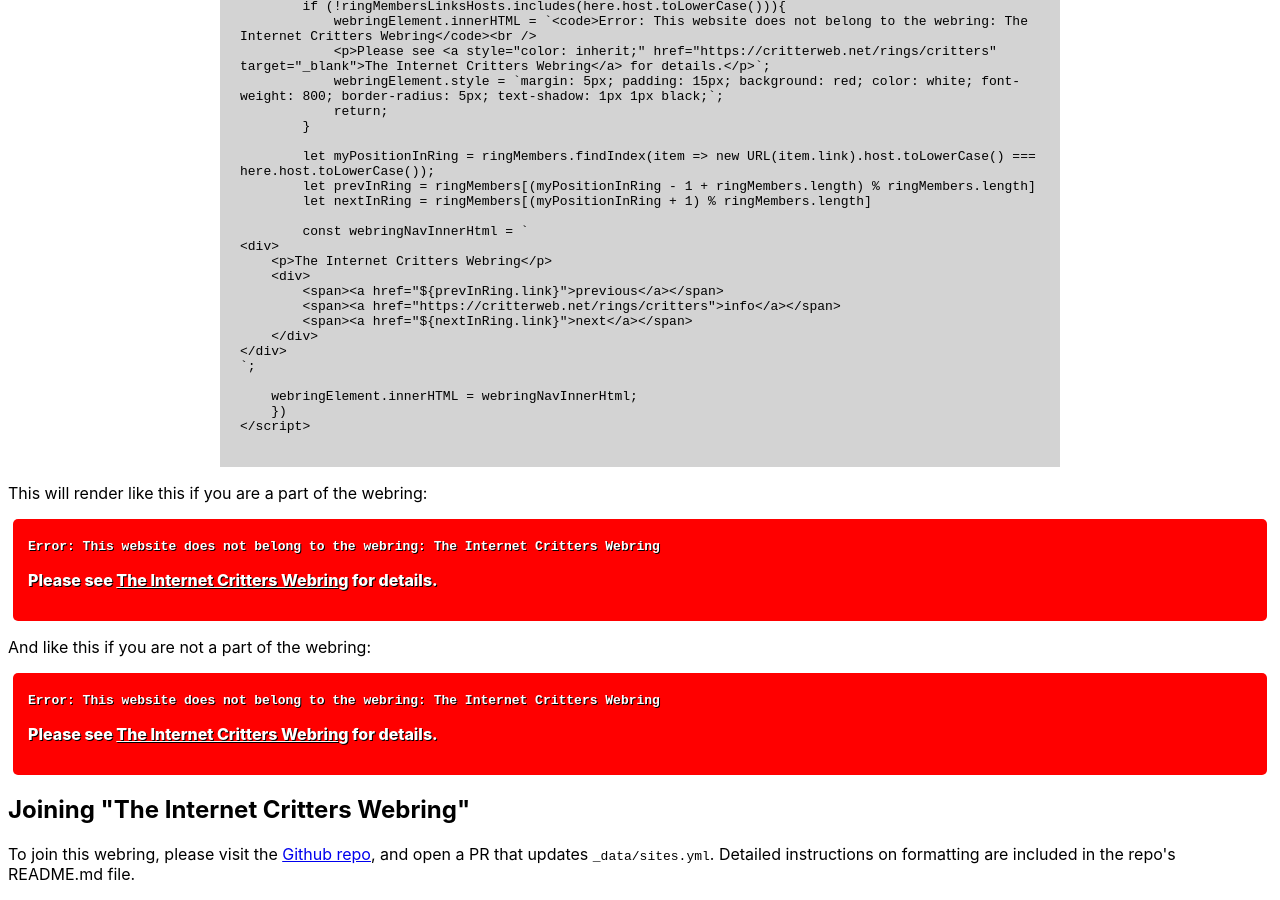
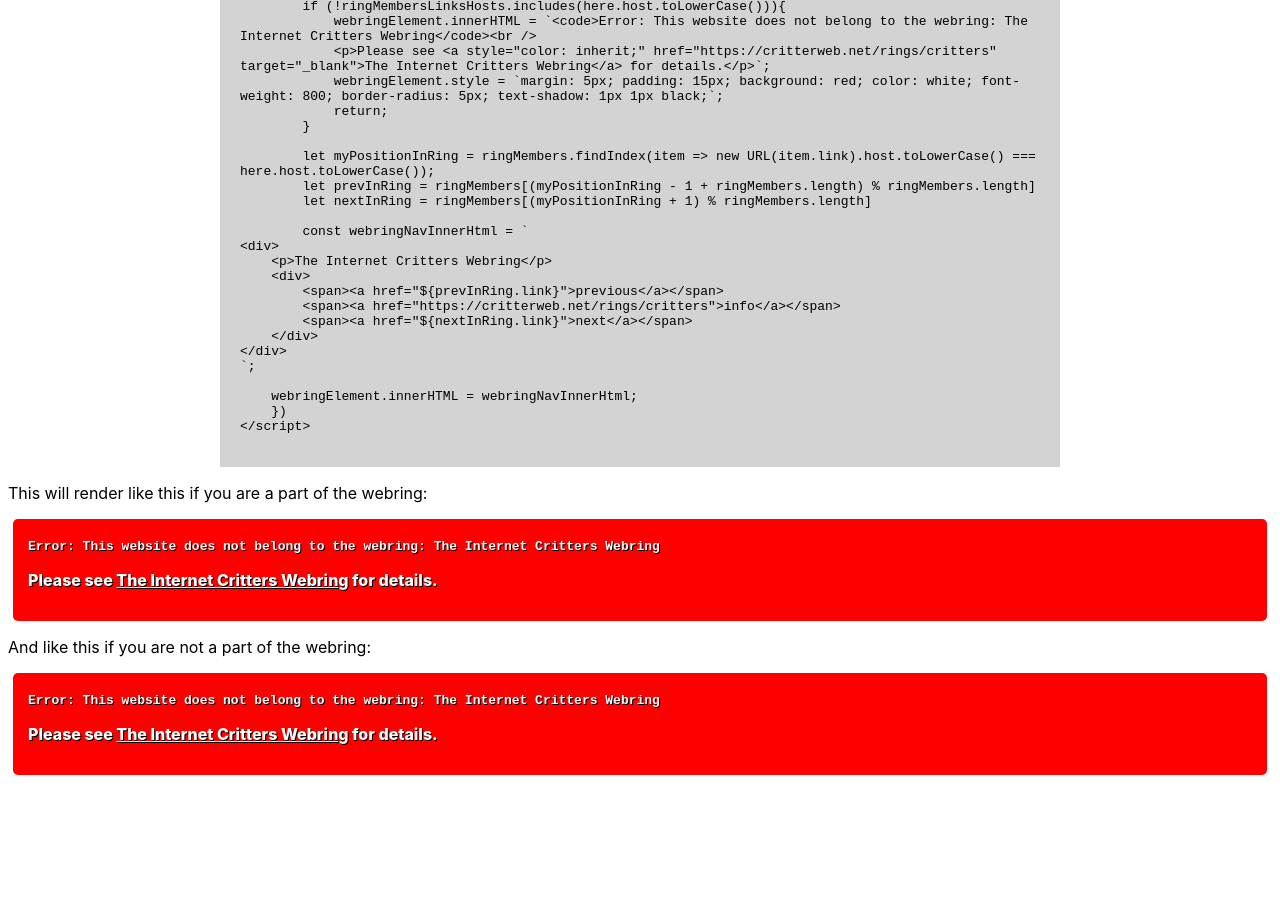
Before and after one commit to astrabun/critterweb.net, a Jekyll site: the page built from _rings/critters.md, in a window 1280 px wide and 900 px high, scrolled down 849 px. Built offline with Jekyll 4.4.1, drawn with Linux system fonts in a browser that asks for light colours; after the commit the page ends 1632 px from its top, so only the background shows below that.

Commit message:
remove join text for now

```diff
--- a/_layouts/ring.html
+++ b/_layouts/ring.html
@@ -49,8 +49,6 @@
     <div id="webring-preview-bad">
         {{ display_md_simulate | markdownify }}
     </div>
-    <h2>Joining "{{page.name}}"</h2>
-    <p>To join this webring, please visit the <a href="{{ site.repo }}" target="_blank">Github repo</a>, and open a PR that updates <code>_data/sites.yml</code>. Detailed instructions on formatting are included in the repo's README.md file.</p>
   </body>
 </html>
 {% endif %}
```
